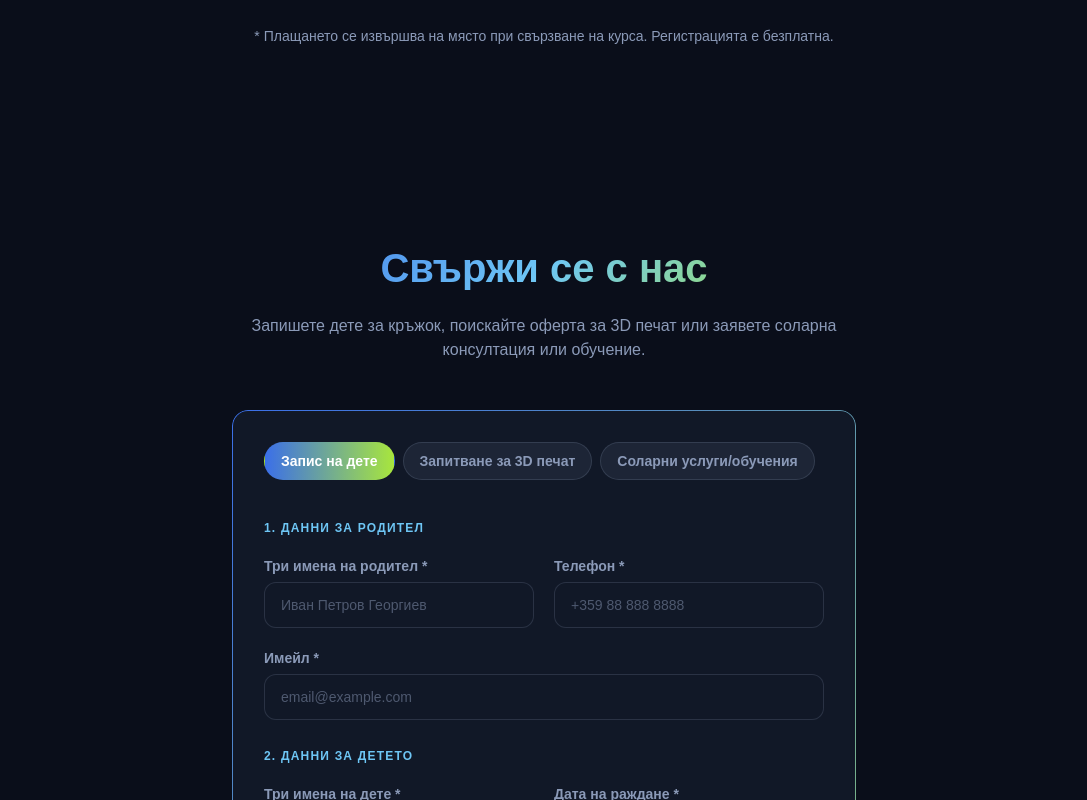
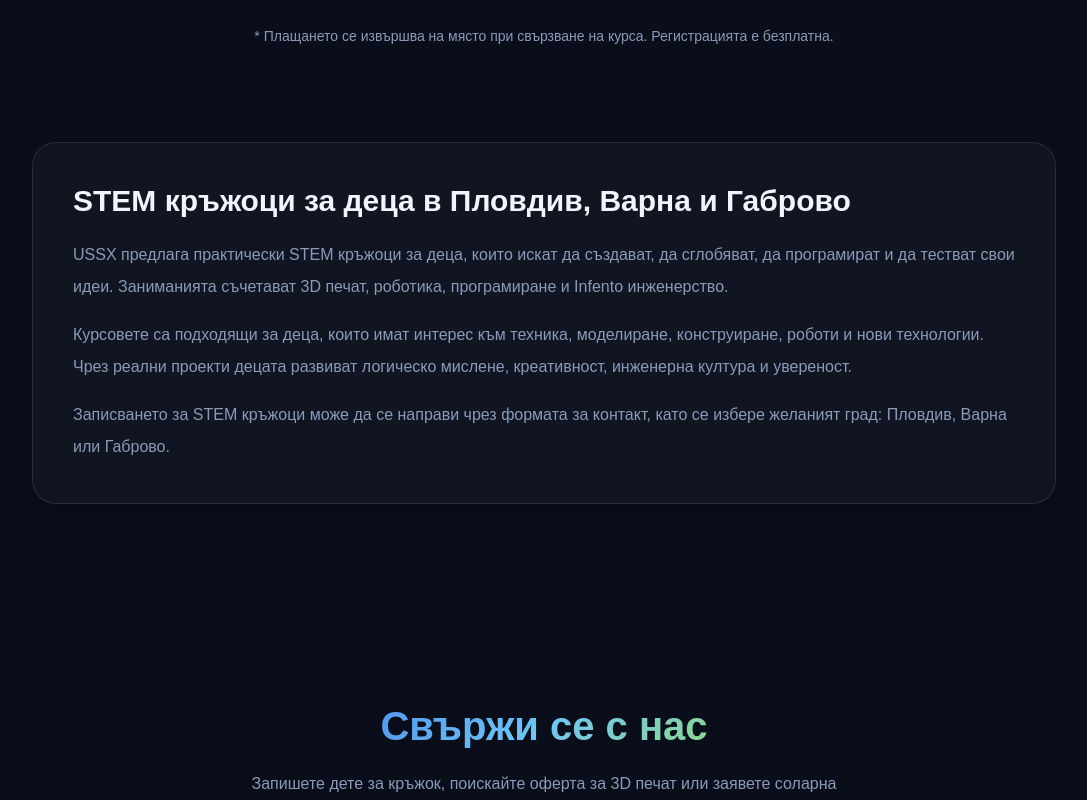
Before and after one commit to celevra-coder/ussx-atelier, a SvelteKit app: page /stem-krajozi in a window 1280 px wide. Shown: the part 1791-2591 px from the top of the page, without its empty margins (96-1183 px from the left). Built offline with nearby package versions, Linux system fonts and the light colour scheme; no server answers.

Commit message:
Add STEM SEO content section

```diff
--- a/src/routes/stem-krajozi/+page.svelte
+++ b/src/routes/stem-krajozi/+page.svelte
@@ -75,6 +75,27 @@
         </section>
 
         <Courses showMobileImages={true} />
+
+        <section class="px-4 pb-24">
+                <div class="mx-auto max-w-5xl rounded-3xl border border-white/10 bg-white/[0.03] p-8 text-brand-muted shadow-xl backdrop-blur md:p-10">
+                        <h2 class="text-2xl font-bold text-brand-text md:text-3xl">
+                                STEM кръжоци за деца в Пловдив, Варна и Габрово
+                        </h2>
+
+                        <p class="mt-5 leading-8">
+                                USSX предлага практически STEM кръжоци за деца, които искат да създават, да сглобяват, да програмират и да тестват свои идеи. Заниманията съчетават 3D печат, роботика, програмиране и Infento инженерство.
+                        </p>
+
+                        <p class="mt-4 leading-8">
+                                Курсовете са подходящи за деца, които имат интерес към техника, моделиране, конструиране, роботи и нови технологии. Чрез реални проекти децата развиват логическо мислене, креативност, инженерна култура и увереност.
+                        </p>
+
+                        <p class="mt-4 leading-8">
+                                Записването за STEM кръжоци може да се направи чрез формата за контакт, като се избере желаният град: Пловдив, Варна или Габрово.
+                        </p>
+                </div>
+        </section>
+
         <ContactForm />
 </main>
 
```
